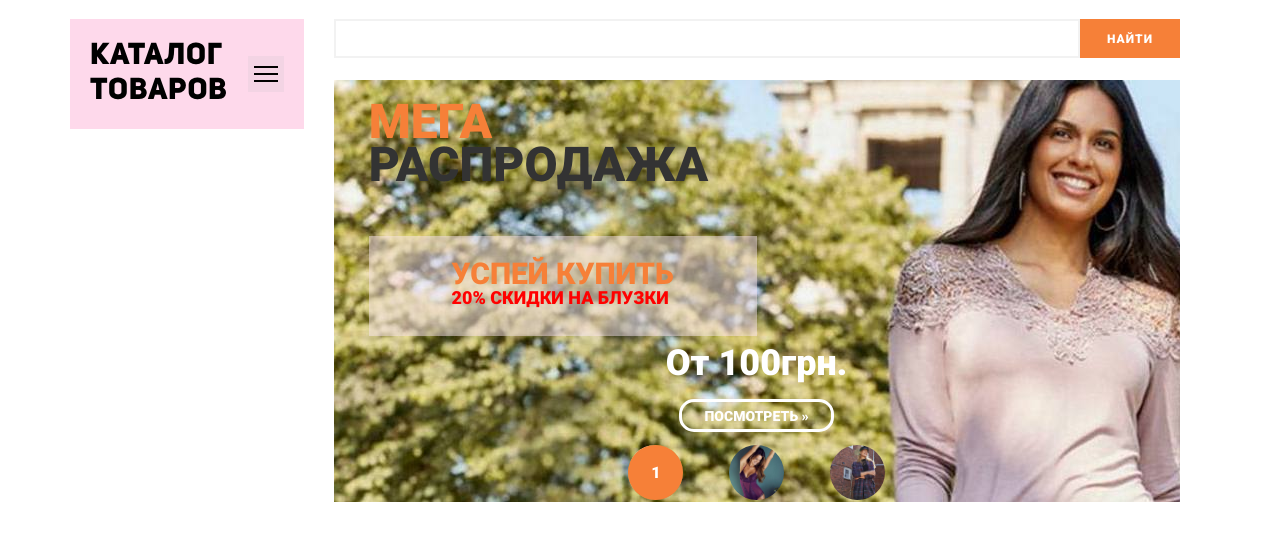
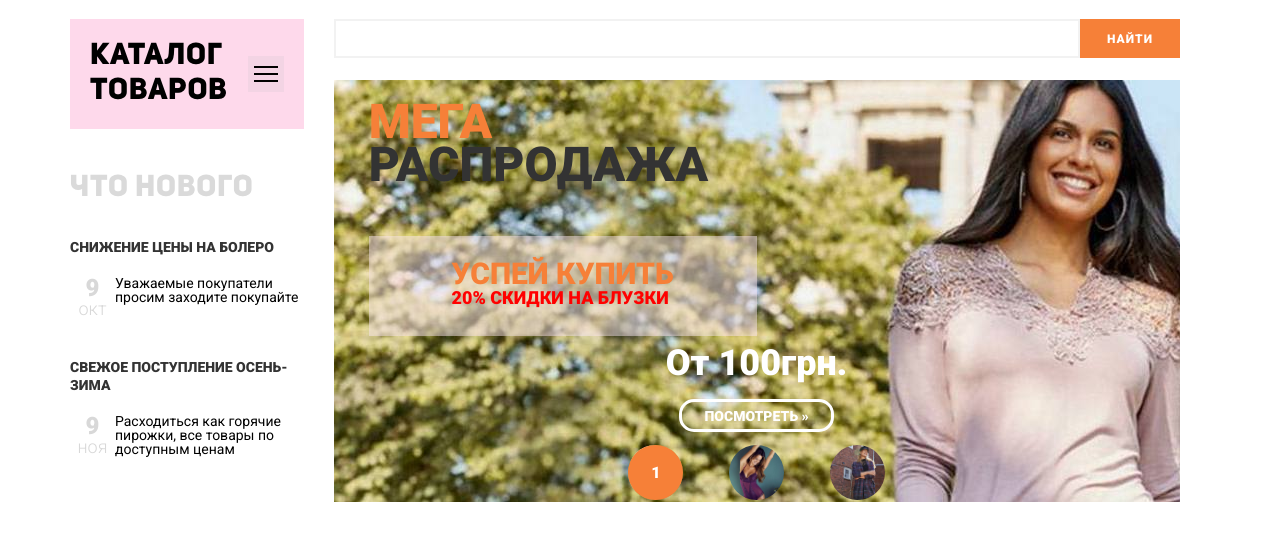
Before and after one commit to DefLeppard333/Virpul, a plain HTML site: page index.html in a window 1280 px wide. Shown: the part 151-692 px from the top of the page. Drawn offline with nearby package versions, Linux system fonts and the light colour scheme.

Commit message:
side news

```diff
--- a/assets/css/style.css
+++ b/assets/css/style.css
@@ -73,7 +73,7 @@
 }
 
 @font-face {
-   font-family: "../Conv_Unisans";
+   font-family: "Conv_Unisans";
    src: url("fonts/Unisans.eot");
    src: local("☺"), url("../fonts/Unisans.woff") format("woff"), url("../fonts/Unisans.ttf") format("truetype"),
       url("../fonts/Unisans.svg") format("svg");
@@ -765,6 +765,7 @@ h6 {
 }
 .page__menu {
    position: relative;
+   margin: 0px 0px 44px 0px;
 }
 
 @media (min-width: 992px) {
@@ -865,7 +866,7 @@ h6 {
 .menu-page__link {
    letter-spacing: 0.3px;
    font-weight: 300;
-   font-size: 14px;
+   font-size: 18px;
    color: black;
    display: block;
    padding: 12px 20px;
@@ -886,7 +887,7 @@ h6 {
    height: 14px;
    border-top: 2px solid black;
    position: absolute;
-   top: 13px;
+   top: 15px;
    right: 26px;
    transform: rotate(90deg);
 }
@@ -901,7 +902,7 @@ h6 {
    flex-flow: wrap column;
    height: 100%;
    min-width: 100%;
-   background-color: #f3d4e4;
+   background-color: #fff;
 }
 
 .submenu-page__link {
@@ -915,9 +916,18 @@ h6 {
 .menu-page__parent._active .submenu-page__item {
    display: flex;
 }
+.menu-page__parent._active .menu-page__link::before {
+   display: none;
+}
 @media (min-width: 992px) {
+   .menu-page__link {
+      font-size: 14px;
+   }
    .submenu-page__link {
       font-size: 12px;
+   }
+   .submenu-page__menu {
+      background-color: #f3d4e4;
    }
    .menu-page__submenu {
       position: absolute;
@@ -927,6 +937,9 @@ h6 {
       overflow: auto;
       width: 200%;
       pointer-events: none;
+   }
+   .menu-page__link::before {
+      top: 13px;
    }
    .submenu-page__item {
       position: absolute;
@@ -1110,4 +1123,63 @@ footer {
       background-color: #c26329;
    }
 }
+
+/* Page-side__news============================================================================================= */
+.page__side-news {
+}
+.news-side {
+}
+.news-side__tittle {
+   display: inline-block;
+   margin: 0px 0px 35px 0px;
+}
+.side-tittle {
+   color: #dadada;
+   font-family: "Conv_Unisans";
+   font-size: 30px;
+   text-transform: uppercase;
+   letter-spacing: 0.75px;
+}
+.news-side__label {
+   color: #333333;
+   font-size: 14px;
+   font-weight: 900;
+   line-height: 18px;
+   text-transform: uppercase;
+   margin: 0px 0px 20px 0px;
+   display: inline-block;
+}
+@media (min-width: 992px) {
+   .side-tittle:hover {
+      color: #ff99ff;
+   }
+   .news-side__label:hover {
+      color: #fd8322;
+      cursor: pointer;
+   }
+}
+.news-side__item {
+   margin: 0px 0px 40px 0px;
+}
+.news-side__item:last-child {
+   margin: 0px 0px 0px 0px;
+}
+.news-side__body {
+   display: flex;
+}
+.news-side__data {
+   flex: 0 0 45px;
+   text-align: center;
+   color: #d8d8d8;
+   font-weight: 300;
+   font-size: 18px;
+}
+.news-side__data span {
+   font-weight: 900;
+   font-size: 24px;
+   display: block;
+}
+.news-side__text {
+}
+/* Page-side__news end========================================================================================= */
 /*Основной контент end-------------------------------------------------------------------------------------- */
--- a/assets/js/submenu.js
+++ b/assets/js/submenu.js
@@ -1,6 +1,6 @@
 let isMobile = /Android|webOS|iPhone|iPad|iPod|BlackBerry|BB|PlayBook|IEMobile|Windows Phone|Kindle|Silk|Opera Mini/i.test(navigator.userAgent);
 if (isMobile) {
-   let menuParents = document.querySelectorAll('.menu-page__parent a');
+   let menuParents = document.querySelectorAll('.menu-page__parent>a');
    for (let index = 0; index < menuParents.length; index++) {
       const menuParent = menuParents[index];
       menuParent.addEventListener("click", function (e) {
@@ -9,6 +9,7 @@ if (isMobile) {
 
       });
    }
+
 
 } else {
    let menuParents = document.querySelectorAll('.menu-page__parent');
--- a/index.html
+++ b/index.html
@@ -240,6 +240,25 @@
                      </ul>
                   </div>
                </nav>
+               <div class="page__side-news news-side">
+                  <a href="#" class="news-side__tittle side-tittle">Что Нового</a>
+                  <div class="news-side__item">
+                     <a class="news-side__label">Снижение цены на болеро</a>
+                     <div class="news-side__body">
+                        <div class="news-side__data"><span>9</span> окт</div>
+                        <div class="news-side__text">Уважаемые покупатели просим заходите покупайте</div>
+                     </div>
+                  </div>
+                  <div class="news-side__item">
+                     <a class="news-side__label">Свежое поступление Осень-Зима</a>
+                     <div class="news-side__body">
+                        <div class="news-side__data"><span>9</span> ноя</div>
+                        <div class="news-side__text">Расходиться как горячие пирожки, все товары по доступным ценам
+                        </div>
+
+                     </div>
+                  </div>
+               </div>
             </aside>
             <div class="page__content">
                <form action="#" class="page__search search-page">
```
